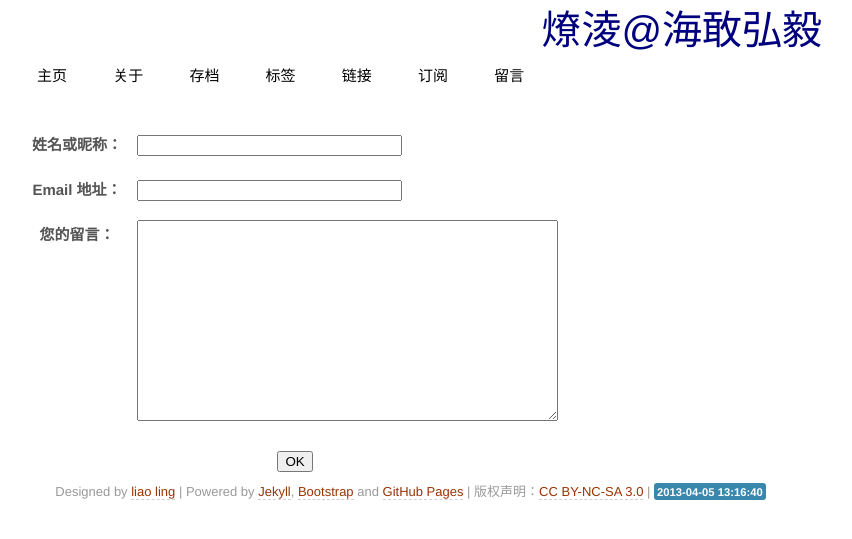
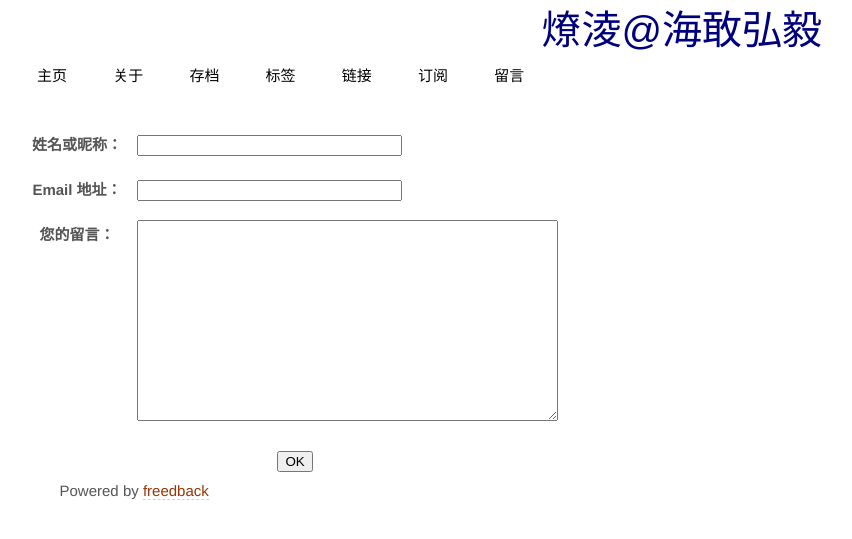
Before and after one commit to haiganhongyi/haiganhongyi.github.com, a Jekyll site: the page built from say.md, in a window 1280 px wide. Shown: the top 539 px of the page, without its empty margins (218-1070 px from the left). Built offline with Jekyll 4.4.1, drawn with Linux system fonts in a browser that asks for light colours; nearby versions of some CDN libraries; library files that are not in the unit come from our copies; Markdown is read by kramdown in place of the engine named in the settings.

Commit message:
math post

```diff
--- a/_includes/themes/effector-wide/say.html
+++ b/_includes/themes/effector-wide/say.html
@@ -76,7 +76,7 @@
 		</form>
 		<!-- End Freedback Form -->
   <footer>
-  <p>&nbsp&nbsp&nbsp&nbsp&nbsp&nbsp&nbsp&nbsp<small>Designed by <a href="http://haiganhongyi.github.com">liao ling</a> | Powered by <a href="https://github.com/mojombo/jekyll">Jekyll</a>, <a href="http://twitter.github.com/bootstrap/">Bootstrap</a> and <a href="http://pages.github.com/">GitHub Pages</a> | 版权声明：<a rel="license" href="http://creativecommons.org/licenses/by-nc-sa/3.0/cn/">CC BY-NC-SA 3.0</a> | <span class="label label-info">{{site.time | date:"%Y-%m-%d %H:%M:%S"}}</span></small></p>
+  <p>&nbsp&nbsp&nbsp&nbsp&nbsp&nbsp&nbsp&nbsp Powered by <a href="https://www.freedback.com">freedback</a></p>
 </footer>
 </div>
 </body>
```
Also changed, not shown: _posts/2013-04-05-math-display.md (added), upload/image/geek.gif (added).
